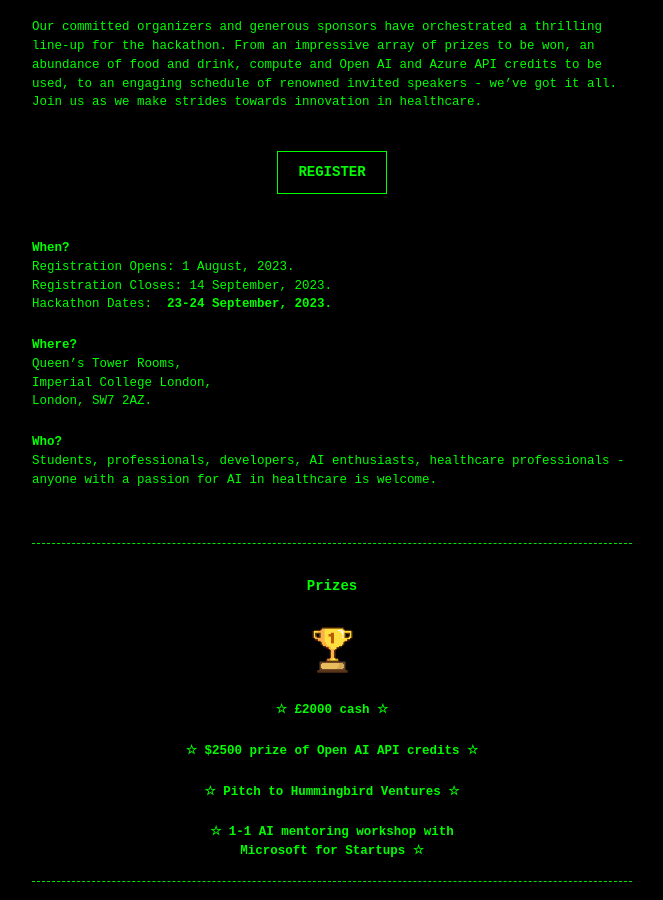
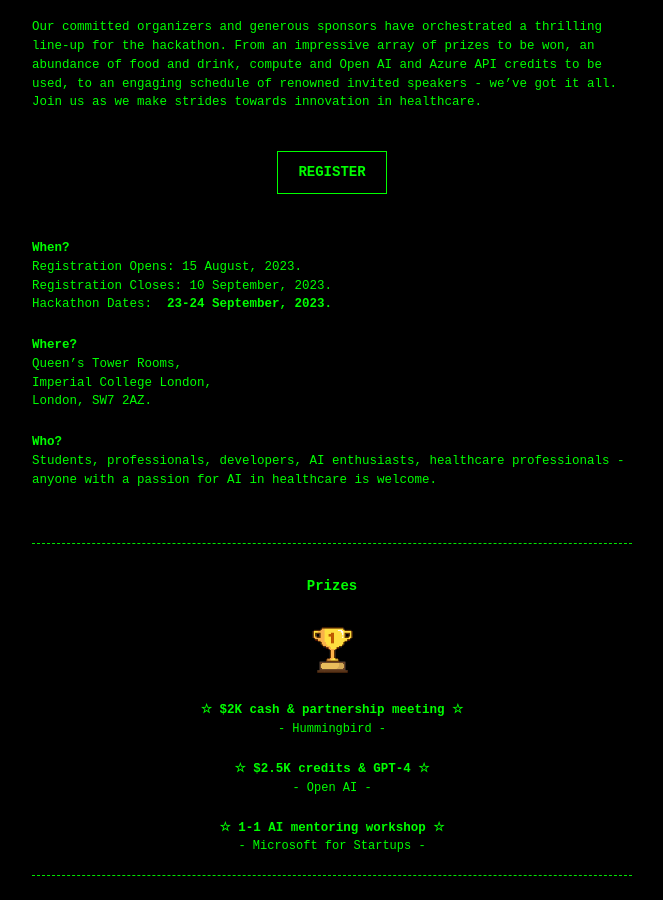
Before and after one commit to ai4health-hack/ai4health-hack.github.io, a Jekyll site: the page built from index.md, in a window 1280 px wide and 900 px high, scrolled down 346 px. Shown: the whole window, without its empty margins (308-971 px from the left). Built offline with Jekyll 4.4.1, drawn with Linux system fonts in a browser that asks for light colours.

Commit message:
prize names added

```diff
--- a/_layouts/default.html
+++ b/_layouts/default.html
@@ -23,10 +23,12 @@
       <div class="organizer">
         <img class="side-image" src="/assets/images/trophy.png" alt="prizes">
         <div class="organizer-info">
-          <h6> ☆ £2000 cash ☆ </h6>
-          <h6> ☆ $2500 prize of Open AI API credits ☆ </h6>
-          <h6> ☆ Pitch to Hummingbird Ventures ☆ </h6>
-          <h6> ☆ 1-1 AI mentoring workshop with Microsoft for Startups ☆ </h6>
+          <h6> ☆ $2K cash & partnership meeting ☆ </h6>
+          - Hummingbird -
+          <h6> ☆ $2.5K credits & GPT-4 ☆ </h6>
+          - Open AI -
+          <h6> ☆ 1-1 AI mentoring workshop ☆ </h6>
+          - Microsoft for Startups -
         </div>
       </div>
     </div>
--- a/index.md
+++ b/index.md
@@ -22,8 +22,8 @@
 </div>
 
 # When?
-Registration Opens: 1 August, 2023.
-Registration Closes: 14 September, 2023.
+Registration Opens: 15 August, 2023.
+Registration Closes: 10 September, 2023.
 Hackathon Dates: <b> 23-24 September, 2023. </b>
 
 # Where?
```
Also changed, not shown: 3 other files.
